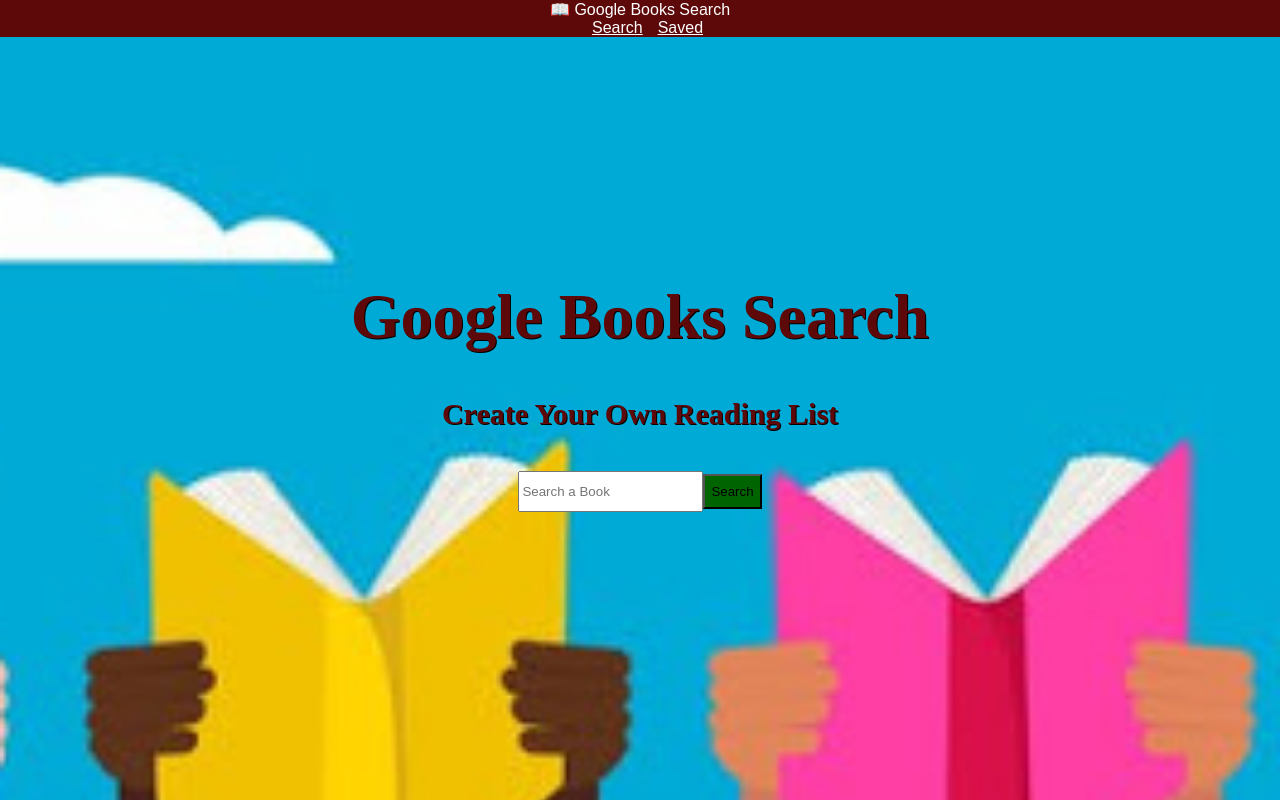
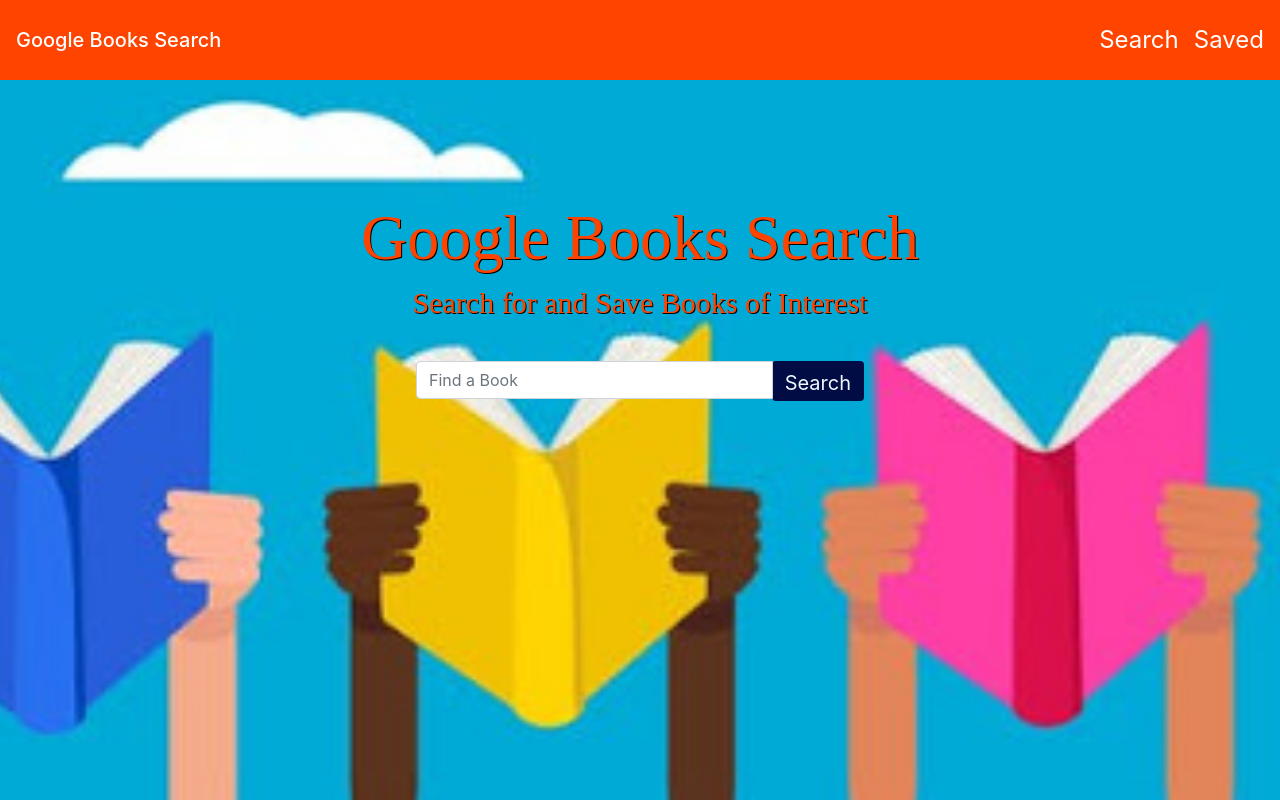
Before and after one commit to miao0007/google-books-search, a React (Create React App) app in the folder client/: page / in a window 1280 px wide. Shown: the top 800 px of the page. Built offline with nearby package versions, Linux system fonts and the light colour scheme.

Commit message:
add bootstrap link to index.html

```diff
--- a/client/public/index.html
+++ b/client/public/index.html
@@ -19,7 +19,9 @@
       work correctly both with client-side routing and a non-root public URL.
       Learn how to configure a non-root public URL by running `npm run build`.
     -->
-    <title>React App</title>
+    <link rel="stylesheet" href="https://stackpath.bootstrapcdn.com/bootstrap/4.3.1/css/bootstrap.min.css" integrity="sha384-ggOyR0iXCbMQv3Xipma34MD+dH/1fQ784/j6cY/iJTQUOhcWr7x9JvoRxT2MZw1T" crossorigin="anonymous">
+
+    <title>Google Books Search</title>
   </head>
   <body>
     <noscript>
--- a/client/src/components/Header/index.js
+++ b/client/src/components/Header/index.js
@@ -1,36 +1,25 @@
 import React from "react";
+import 'bootstrap/dist/css/bootstrap.min.css';
 import "./style.css";
 
 class Header extends React.Component {
   handleSubmit = (event) => {
-    event.preventDefault();
-    this.props.handleSearch(this.props.search);
-  };
-
+      event.preventDefault()
+      this.props.handleSearch(this.props.search)
+  }
   render() {
-    return (
+      return(
           <div className="header">
               <h1>Google Books Search</h1>
-        <h2>Create Your Own Reading List</h2>
+              <h2>Search for and Save Books of Interest</h2>
               <form>
                   <div className="input-group">
-            <input
-              className="form-control"
-              type="text"
-              placeholder="Search a Book"
-              value={this.props.search}
-              onChange={this.props.updateInput}
-            ></input>
-            <button
-              className="btn input-group-append"
-              onClick={this.handleSubmit}
-            >
-              Search
-            </button>
+                      <input className="form-control" type="text" placeholder="Find a Book" value={this.props.search} onChange={this.props.updateInput}></input>
+                      <button className="btn input-group-append" onClick={this.handleSubmit}>Search</button>
                   </div>
               </form>
           </div>
-    );
+      )
   }
 }
 
--- a/client/src/components/Header/style.css
+++ b/client/src/components/Header/style.css
@@ -6,21 +6,25 @@
       background-size: cover;
       background-position: right;
     height: 100vh;
-    color: rgb(94, 9, 9);
+    color: #f40;
     text-shadow: 1px 1px black;
     padding-top: 25vh;
 }
 .header h1{
     font-size: 64px;
-    font-family: 'Oleo Script', cursive;
+    font-family: cursive;
 }
 .header h2 {
     font-size: 30px;
     font-family: 'Oleo Script', cursive;
 }
 .btn {
-    background: darkgreen;
-    height: 35px;
+    background:rgb(1, 11, 68);
+    height: 40px;
+    color: aliceblue;
+    font-size: 20px;
+    text-align: center;
+
 }
 input {
     height: 35px;
--- a/client/src/components/HeaderSaved/index.js
+++ b/client/src/components/HeaderSaved/index.js
@@ -1,4 +1,5 @@
 import React from "react";
+import 'bootstrap/dist/css/bootstrap.min.css';
 import "./style.css";
 
 class HeaderSaved extends React.Component {
--- a/client/src/components/Navbar/index.js
+++ b/client/src/components/Navbar/index.js
@@ -1,19 +1,21 @@
 import React from "react";
 import "./style.css";
+import 'bootstrap/dist/css/bootstrap.min.css';
 import { Link } from "react-router-dom";
 
 class Navbar extends React.Component {
     render() {
         return (
+
             <nav className="navbar fixed-top">
-               <span className="navbar-brand mb-0 h1"><span>📖</span> Google Books Search</span>
-               <div>
-                   <Link to="/">Search</Link>
-                   <Link to="/saved">Saved</Link>
-               </div>
+                <span className="navbar-brand mb-0 h1">Google Books Search</span>
+                <div className = "link-text">
+                    <Link to="/"><span className="search">Search</span></Link>
+                    <Link to="/saved"><span className="saved">Saved</span></Link>
+                </div>
             </nav>
+
         )
     }
 };
-
 export default Navbar;
--- a/client/src/components/Navbar/style.css
+++ b/client/src/components/Navbar/style.css
@@ -1,8 +1,19 @@
 .navbar {
-    background: rgb(94, 9, 9);
+    background: #f40;
     color: white;
+    height: 80px;
 }
 .navbar a {
     color: white;
     margin-left: 15px;
 }
+.title {
+    font-size: 3em;
+}
+.search
+ {
+    font-size: 24px;
+}
+.saved {
+    font-size: 24px;;
+}
```
Also changed, not shown: client/src/components/Results/index.js (+9 -7 lines). Lines whose indentation alone changed are shown as unchanged.
